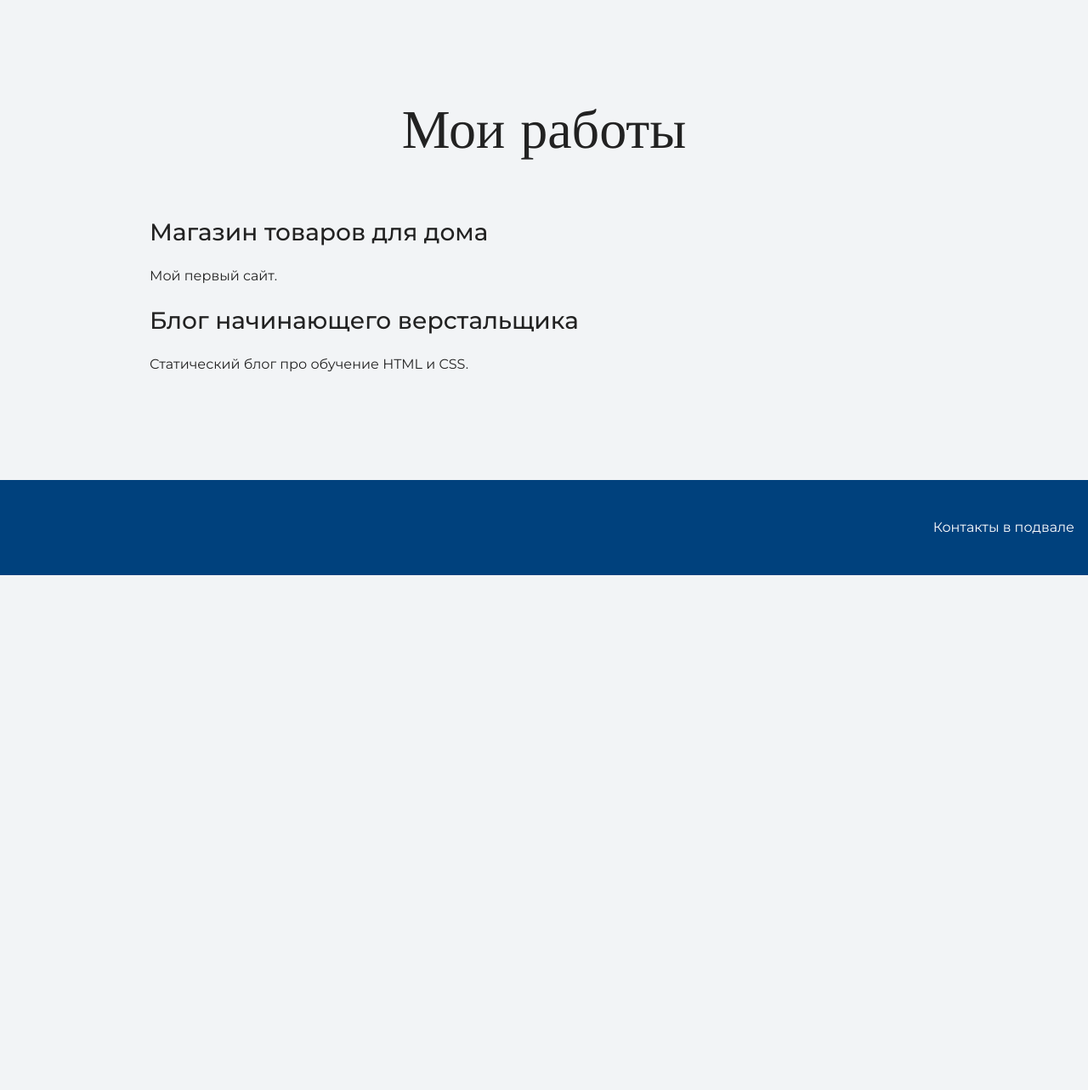
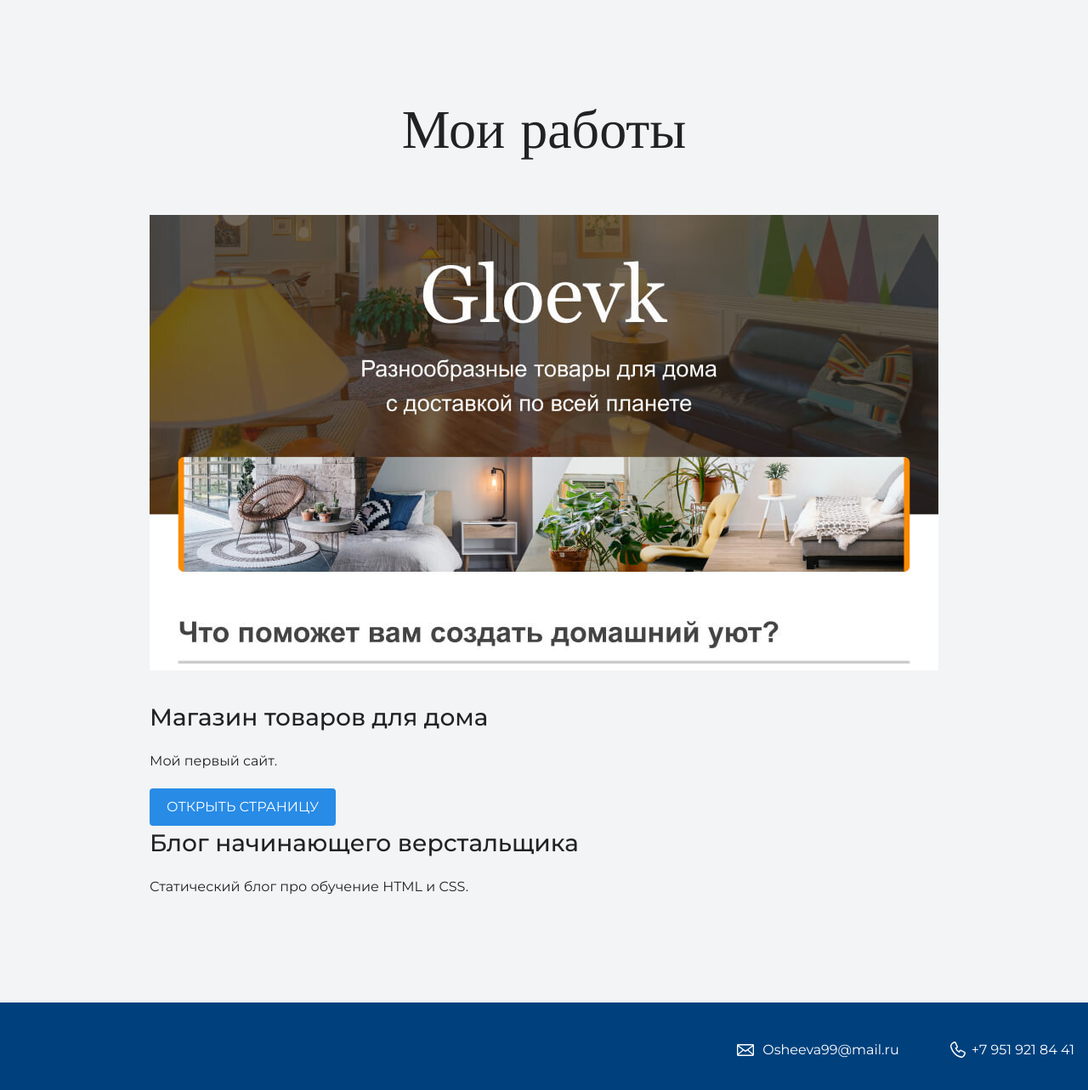
Before and after one commit to Osheeva99/Osheeva99.github.io, a plain HTML site: page index.html in a window 1280 px wide. Shown: the part 1986-3269 px from the top of the page at 85% size. Before the commit the page ends 2663 px from the top, so only its background shows below. Drawn offline with nearby package versions, Linux system fonts and the light colour scheme.

Commit message:
Добавили ссылку на первый проект

```diff
--- a/index.html
+++ b/index.html
@@ -14,7 +14,7 @@
       <div class="container">
 	   <a class="header-email"
 	   href="mailto:Osheeva99@mail.ru">Osheeva99@mail.ru</a>
-	   <br><a  class="header-phone" href="tel:+79519218441">+7 951 921 84 41</a></br>
+	   <br><a class="header-phone" href="tel:+79519218441">+7 951 921 84 41</a></br>
 	  </div>
     </header>
 
@@ -41,10 +41,12 @@
     <section class="portfolio">
       <div class="container">
 	   <h2 class="subheading">Мои работы</h2>
-
+     <figure class="project-image">
+      <img src="files/project.jpg" width="928" height="536" alt="Cайт магазина товаров для дома">
+     </figure>
        <h3>Магазин товаров для дома</h3>
        <p>Мой первый сайт.</p>
-
+       <a class="button" href="source/project/index.html">Открыть страницу</a>
        <h3>Блог начинающего верстальщика</h3>
        <p>Статический блог про обучение HTML и CSS.</p>
 	  </div>
@@ -52,7 +54,8 @@
 
     <footer class="page-footer">
 	<div class="container">
-      Контакты в подвале
+	 <a class="footer-email" href="mailto:Osheeva99@mail.ru">Osheeva99@mail.ru</a>
+     <a class="footer-phone" href="tel:+79519218441">+7 951 921 84 41</a>
 	</div>
     </footer>
   </body>
```
